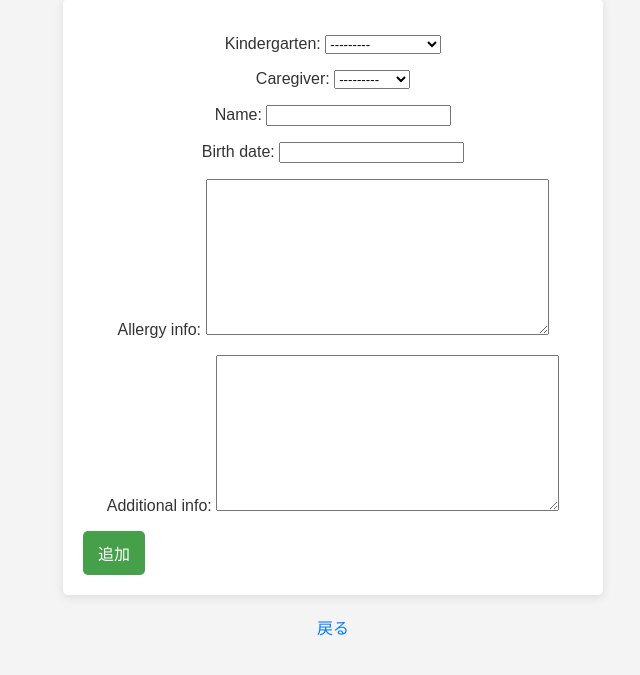
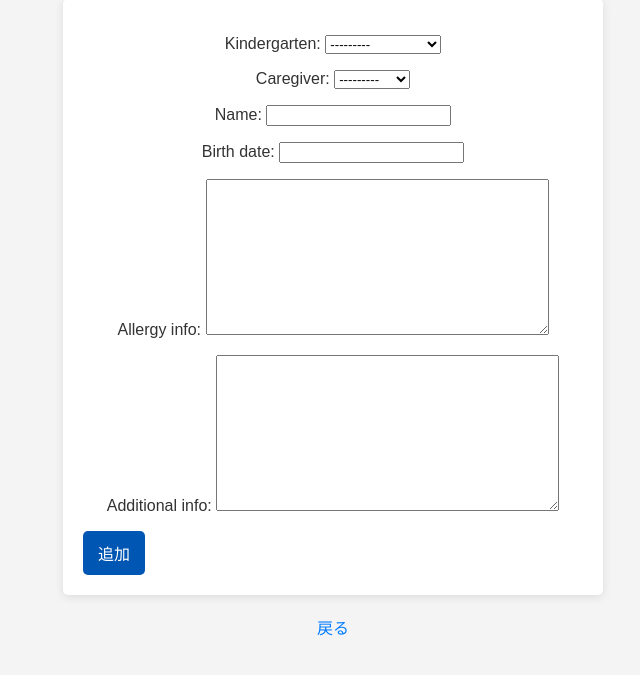
Before and after one commit to s1f102200659/log_app, a Django app: page /create-student/ in a window 1280 px wide, with the pointer over the restyled element. Shown: the part 110-785 px from the top of the page, without its empty margins (307-947 px from the left). Run offline with Django 5.2, Linux system fonts and the light colour scheme; data comes from the database, SQL or seed files in the repository.

Commit message:
名前変更

```diff
--- a/log_app/static/log_app/css/form.css
+++ b/log_app/static/log_app/css/form.css
@@ -32,7 +32,7 @@
   }
 
   input[type="submit"]:hover {
-    background-color: #45a049;
+    background-color: #0056B3;
   }
 
   p {
```
Also changed, not shown: log_app/static/log_app/css/make_sharesheet.css (renamed from log_app/static/log_app/css/make_kyoyusheet.css).
